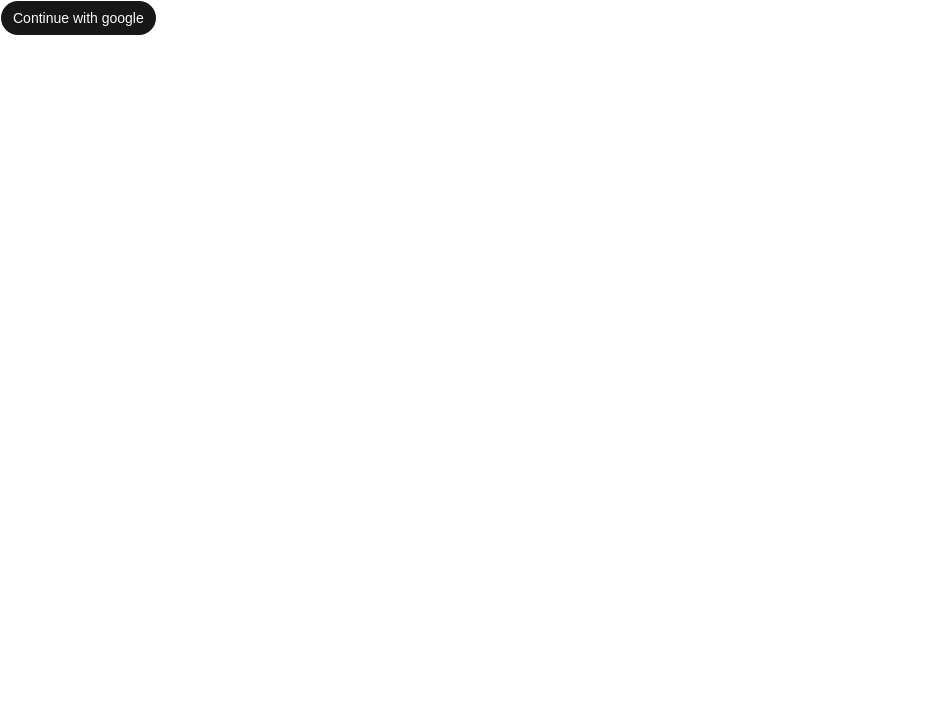
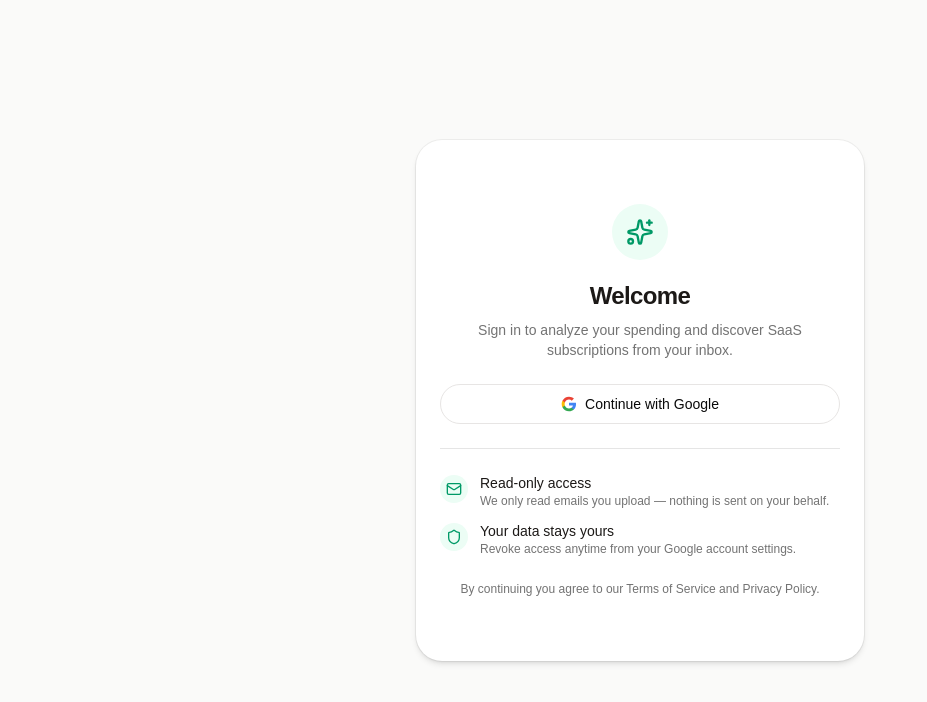
Before and after one commit to thetsGit/spend-wise-frontend, a React (Vite) app: page /auth/register in a window 1280 px wide. Shown: the top 702 px of the page, without its empty margins (0-927 px from the left). Built offline with nearby package versions, Linux system fonts and the light colour scheme; no server answers.

Commit message:
feat: improve register view UI

```diff
--- /dev/null
+++ b/src/components/elements/GoogleIcon.tsx
@@ -0,0 +1,28 @@
+import type { SVGAttributes } from "react";
+
+export function GoogleIcon({
+  className,
+}: {
+  className?: SVGAttributes<SVGElement>["className"];
+}) {
+  return (
+    <svg viewBox="0 0 24 24" className={className} aria-hidden="true">
+      <path
+        fill="#4285F4"
+        d="M22.56 12.25c0-.78-.07-1.53-.2-2.25H12v4.26h5.92c-.26 1.37-1.04 2.53-2.21 3.31v2.77h3.57c2.08-1.92 3.28-4.74 3.28-8.09z"
+      />
+      <path
+        fill="#34A853"
+        d="M12 23c2.97 0 5.46-.98 7.28-2.66l-3.57-2.77c-.98.66-2.23 1.06-3.71 1.06-2.86 0-5.29-1.93-6.16-4.53H2.18v2.84C3.99 20.53 7.7 23 12 23z"
+      />
+      <path
+        fill="#FBBC05"
+        d="M5.84 14.09c-.22-.66-.35-1.36-.35-2.09s.13-1.43.35-2.09V7.07H2.18C1.43 8.55 1 10.22 1 12s.43 3.45 1.18 4.93l2.85-2.22.81-.62z"
+      />
+      <path
+        fill="#EA4335"
+        d="M12 5.38c1.62 0 3.06.56 4.21 1.64l3.15-3.15C17.45 2.09 14.97 1 12 1 7.7 1 3.99 3.47 2.18 7.07l3.66 2.84c.87-2.6 3.3-4.53 6.16-4.53z"
+      />
+    </svg>
+  );
+}
--- /dev/null
+++ b/src/components/elements/index.ts
@@ -0,0 +1 @@
+export * from "./GoogleIcon";
--- /dev/null
+++ b/src/components/listings/Feature.tsx
@@ -0,0 +1,21 @@
+export function Feature({
+  icon,
+  title,
+  description,
+}: {
+  icon: React.ReactNode;
+  title: string;
+  description: string;
+}) {
+  return (
+    <div className="flex items-start gap-3">
+      <div className="mt-0.5 flex h-7 w-7 shrink-0 items-center justify-center rounded-full bg-emerald-50">
+        {icon}
+      </div>
+      <div>
+        <p className="text-sm font-medium text-stone-900">{title}</p>
+        <p className="text-xs text-muted-foreground">{description}</p>
+      </div>
+    </div>
+  );
+}
--- /dev/null
+++ b/src/components/listings/index.ts
@@ -0,0 +1 @@
+export * from "./Feature";
--- a/src/routes/auth/register.tsx
+++ b/src/routes/auth/register.tsx
@@ -1,17 +1,7 @@
 import { createFileRoute } from "@tanstack/react-router";
 
-import { redirect } from "@/states/oauth";
-
-import { Button } from "@/components/ui/button";
+import { RegisterView } from "@/views/RegisterView";
 
 export const Route = createFileRoute("/auth/register")({
-  component: RouteComponent,
+  component: RegisterView,
 });
-
-function RouteComponent() {
-  return (
-    <div>
-      <Button onClick={redirect}>Continue with google</Button>
-    </div>
-  );
-}
--- /dev/null
+++ b/src/views/RegisterView.tsx
@@ -0,0 +1,61 @@
+import { Mail, Shield, Sparkles } from "lucide-react";
+
+import { redirect } from "@/states/oauth";
+
+import { Card, CardContent } from "@/components/ui/card";
+import { Button } from "@/components/ui/button";
+import { Separator } from "@/components/ui/separator";
+
+import { Feature } from "@/components/listings";
+import { GoogleIcon } from "@/components/elements";
+
+export function RegisterView() {
+  return (
+    <div className="min-h-screen flex items-center justify-center bg-stone-50 px-4">
+      <Card className="w-full max-w-md">
+        <CardContent className="flex flex-col items-center text-center py-10 px-6">
+          <div className="flex h-14 w-14 items-center justify-center rounded-full bg-emerald-50">
+            <Sparkles className="h-7 w-7 text-emerald-600" />
+          </div>
+
+          <h1 className="mt-5 text-2xl font-semibold tracking-tight text-stone-900">
+            Welcome
+          </h1>
+          <p className="mt-2 text-sm text-muted-foreground max-w-sm">
+            Sign in to analyze your spending and discover SaaS subscriptions
+            from your inbox.
+          </p>
+
+          <Button
+            onClick={redirect}
+            size="lg"
+            variant="outline"
+            className="mt-6 w-full gap-2 border-stone-200 hover:border-emerald-200 hover:bg-emerald-50"
+          >
+            <GoogleIcon className="h-5 w-5" />
+            Continue with Google
+          </Button>
+
+          <Separator className="my-6" />
+
+          <div className="w-full space-y-3 text-left">
+            <Feature
+              icon={<Mail className="h-4 w-4 text-emerald-600" />}
+              title="Read-only access"
+              description="We only read emails you upload — nothing is sent on your behalf."
+            />
+            <Feature
+              icon={<Shield className="h-4 w-4 text-emerald-600" />}
+              title="Your data stays yours"
+              description="Revoke access anytime from your Google account settings."
+            />
+          </div>
+
+          <p className="mt-6 text-xs text-muted-foreground">
+            By continuing you agree to our Terms of Service and Privacy Policy.
+          </p>
+        </CardContent>
+      </Card>
+    </div>
+  );
+}
```
